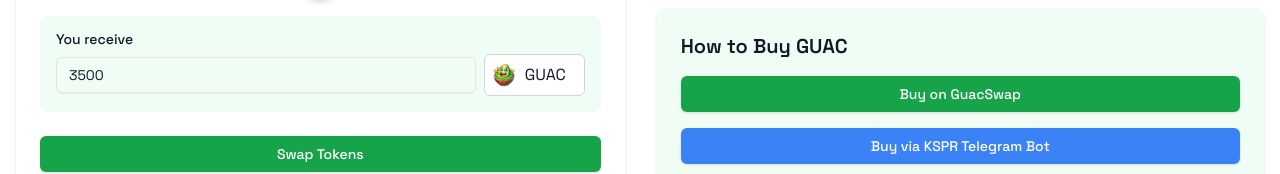
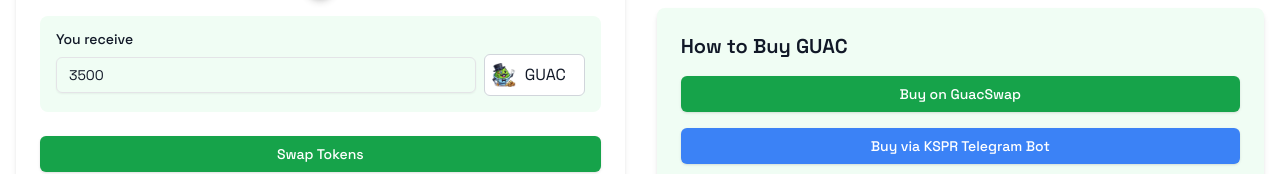
Before and after one commit to websines/guac-landing, a Next.js app: page / in a window 1280 px wide. Shown: the part 348-522 px from the top of the page. Built offline with nearby package versions, Linux system fonts and the light colour scheme.

Commit message:
change to guac logo

```diff
--- a/app/page.tsx
+++ b/app/page.tsx
@@ -16,7 +16,7 @@
 
 const tokens = [
   { symbol: "KAS", logo: "/KAS.png" },
-  { symbol: "GUAC", logo: "/img_03.png" },
+  { symbol: "GUAC", logo: "/img_04.png" },
   { symbol: "ALIEN", logo: "/placeholder.svg" },
 ]
 
```
